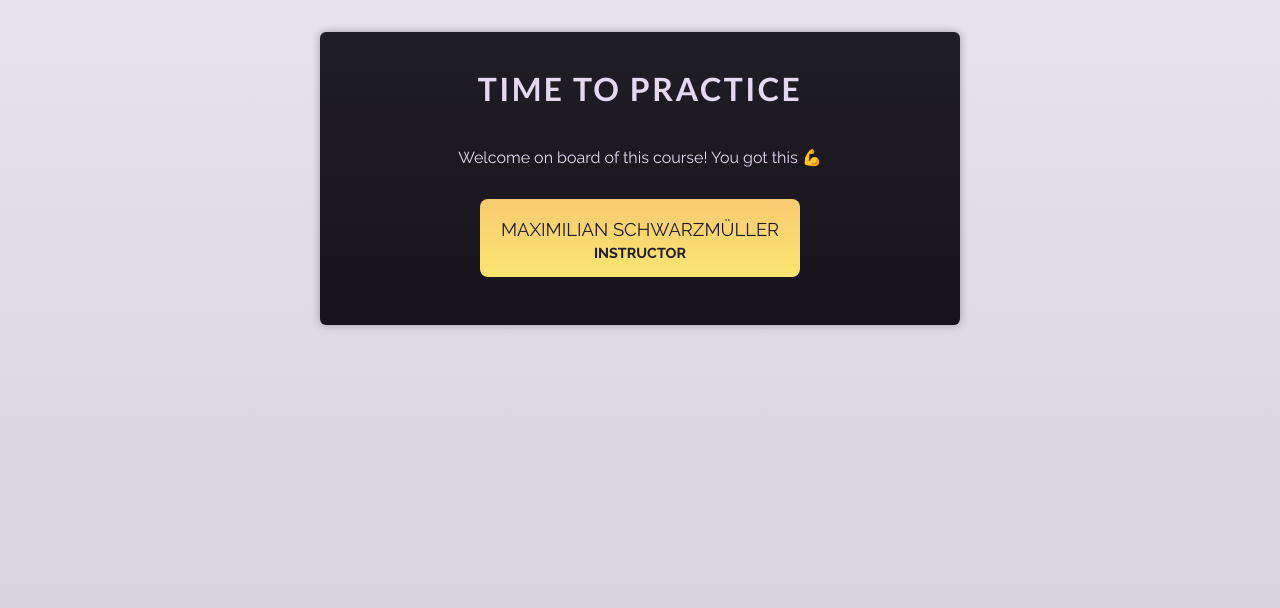
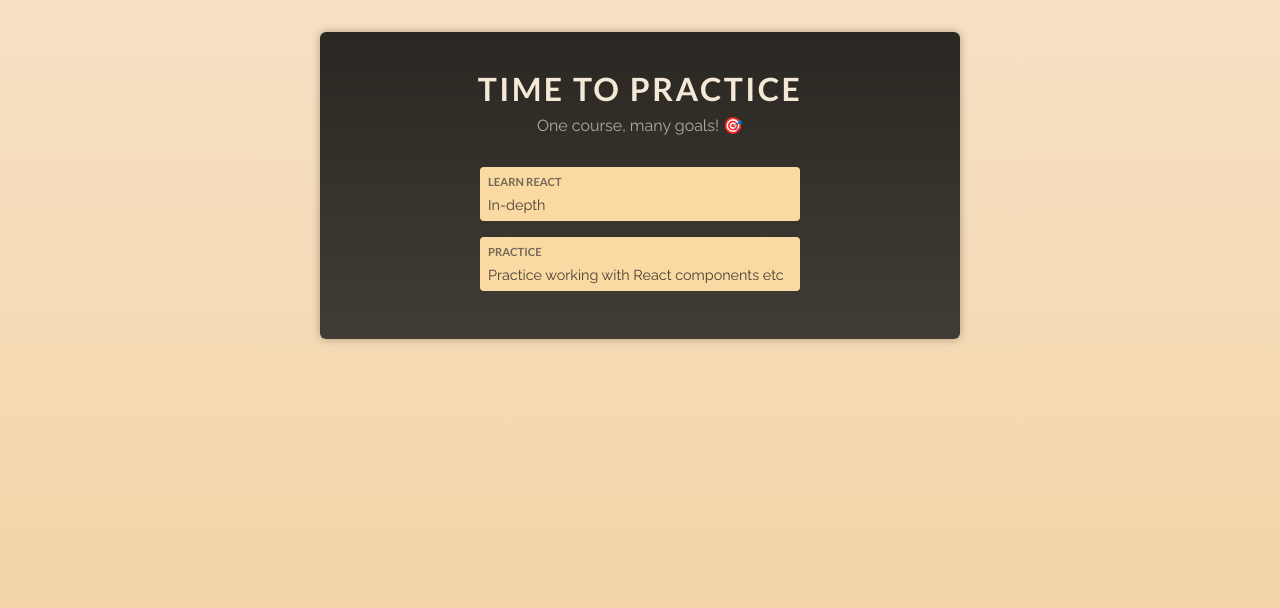
Before and after one commit to M2BARH/react-course, a JavaScript app in the folder section_three/my-react-app/: page / in a window 1280 px wide. Shown: the top 608 px of the page. Built offline with nearby package versions, Linux system fonts and the light colour scheme; the HTML template or start-up script is replaced by a standard one.

Commit message:
coding exercise five commit

```diff
--- a/section_three/my-react-app/src/App.js
+++ b/section_three/my-react-app/src/App.js
@@ -1,28 +1,25 @@
-import React from 'react';
-
-export const userData = {
-  firstName: 'Maximilian',
-  lastName: 'Schwarzmüller',
-  title: 'Instructor',
-};
-
-export function User() {
+export function CourseGoal(props) {
   return (
-    <div id="user" data-testid="user">
-      <h2>
-        {userData.firstName} {userData.lastName}
-      </h2>
-      <p>{userData.title}</p>
-    </div>
+    <li>
+      <h2>{props.title}</h2>
+      <p>{props.description}</p>
+    </li>
   );
 }
 
 function App() {
   return (
-    <div id="app">
+    <div id="app" data-testid="app">
       <h1>Time to Practice</h1>
-      <p>Welcome on board of this course! You got this 💪</p>
-      <User />
+      <p>One course, many goals! 🎯</p>
+      <ul>
+        {/* OUTPUT AT LEAST TWO CourseGoal components here */}
+        {/* One of them should have a title of “Learn React” and a description of “In-depth” */}
+        <CourseGoal title="Learn React"
+        description="In-depth" />
+        <CourseGoal title="Practice"
+        description="Practice working with React components etc" />
+      </ul>
     </div>
   );
 }
--- a/section_three/my-react-app/src/index.css
+++ b/section_three/my-react-app/src/index.css
@@ -9,8 +9,8 @@ body {
   font-family: 'Raleway', sans-serif;
   -webkit-font-smoothing: antialiased;
   -moz-osx-font-smoothing: grayscale;
-  background: linear-gradient(#e6e3eb, #d2ced7);
-  color: #e5d9f1;
+  background: linear-gradient(#f6e1c4, #f3d09e);
+  color: #302b23;
   min-height: 100vh;
 }
 
@@ -20,7 +20,8 @@ body {
   max-width: 40rem;
   text-align: center;
   border-radius: 6px;
-  background: linear-gradient(#1f1d25, #17131c);
+  background: linear-gradient(#2a2722, #413c35);
+  color: #f4e9d7;
   box-shadow: 0 0 8px rgba(0, 0, 0, 0.3);
 }
 
@@ -28,44 +29,44 @@ h1 {
   letter-spacing: 0.15rem;
   font-family: 'Lato', sans-serif;
   text-transform: uppercase;
-  margin-bottom: 2.5rem;
+  margin-bottom: 0.5rem;
 }
 
-#user {
-  display: flex;
-  flex-direction: column;
-  align-items: center;
-  margin: 2rem auto;
-  padding: 1rem;
-  border-radius: 8px;
-  background: linear-gradient(#faca71, #fae571);
-  color: #1f1d25;
-  max-width: 20rem;
-  animation: pulse 2s infinite;
+#app > p {
+  margin: 0;
+  color: #b3aa9c;
 }
 
-#user h2 {
-  text-transform: uppercase;
-  margin: 0.25rem 0;
-  font-size: 1.15rem;
-  font-weight: normal;
+ul {
+  list-style: none;
+  margin: 2rem 0;
+  padding: 0;
 }
 
-#user p {
-  margin: 0;
-  font-size: 0.9rem;
-  font-weight: bold;
-  text-transform: uppercase;
+li {
+  margin: 1rem auto;
+  padding: 0.5rem;
+  max-width: 20rem;
+  background: #fbd9a3;
+  color: #302b23;
+  border-radius: 4px;
+  text-align: left;
 }
 
-@keyframes pulse {
-  0% {
-    box-shadow: 0 0 0 0 rgba(250, 229, 113, 0.7);
-  }
-  50% {
-    box-shadow: 0 0 0 10px rgba(250, 229, 113, 0);
-  }
-  100% {
-    box-shadow: 0 0 0 0 rgba(250, 229, 113, 0);
-  }
+li h2,
+li p {
+  margin: 0;
 }
+
+li h2 {
+  font-family: 'Lato', sans-serif;
+  font-size: 0.7rem;
+  text-transform: uppercase;
+  color: #736957;
+  margin-bottom: 0.5rem;
+}
+
+li p {
+  font-size: 0.9rem;
+  color: #474034;
+}
```
